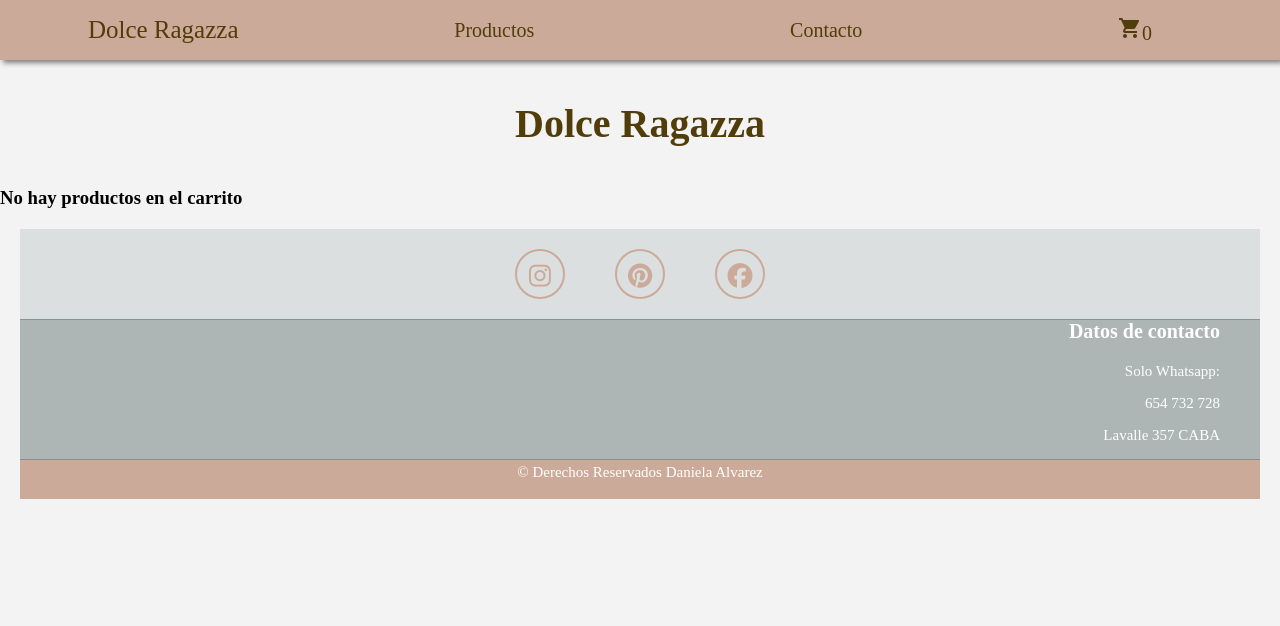
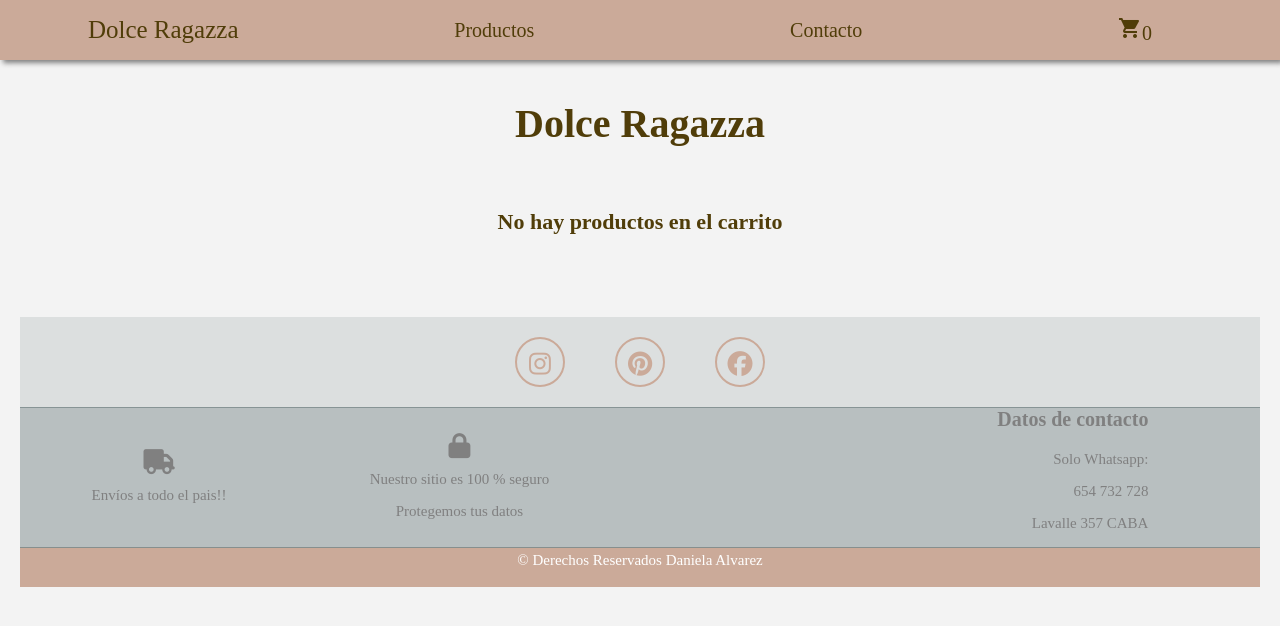
Before and after one commit to Dansol79/clase1_DanielaAlvarez, a React (Create React App) app: page /cart in a window 1280 px wide. Shown: the top 626 px of the page. Built offline with nearby package versions, Linux system fonts and the light colour scheme; a web font is replaced by a local one.

Commit message:
actualizo readme

```diff
--- a/src/components/Cart.js
+++ b/src/components/Cart.js
@@ -1,5 +1,6 @@
 import { useContext } from "react";
 import Login from "./form/Login";
+import {Link} from 'react-router-dom'
 import { contexto } from "../context/cartContext";
 import { useState } from "react";
 
@@ -21,7 +22,7 @@ const Cart = () => {
     return (
       <div className="cart">
         <h2 className="titulo_principal">Dolce Ragazza</h2>
-        <h3 className="pL">No hay productos en el carrito</h3>
+        <h3 className="paragraph_contacto">No hay productos en el carrito</h3>
       </div>
     )
   }
@@ -57,6 +58,7 @@ const Cart = () => {
           </table>
           <div className="div_btn">
             <button className="boton_vaciar" onClick={vaciarCarrito}> Vaciar Carrito </button>
+            <Link className="boton_vaciar" exact to={"/"}> <p className="paragraph_boton">Seguir Comprando</p></Link>
             <button className="boton_vaciar" onClick={() => setShowLogin(true)} > Comprar </button>
             <div>
               <h3 className="paragraph_tabla">Total: {cart.reduce((acc, item) => acc + item.articulo.price * item.cantidad, 0)}</h3>
--- a/src/components/form/login.css
+++ b/src/components/form/login.css
@@ -8,7 +8,6 @@
     flex-direction: column;
     align-items: center;
     justify-content: center;
-    margin-top: 10em;
     margin-bottom: 2em;
     border: solid 1px  #cbaa99c2;
     box-shadow: gray 2px 2px 3px;
--- a/src/footer/Footer.js
+++ b/src/footer/Footer.js
@@ -18,15 +18,29 @@ const Footer = ()=>{
                <a href="https://es-la.facebook.com/login/device-based/regular/login/" target="_blak" > <i class="fab fa-facebook  icons"></i> </a>
                 </div>
             </div>
-            <div className="contenedor_info">
+            <div className="footer_info">
+                <div >
+                <i className="fas fa-truck  icons_info"></i>
+                <p className="footer_paragraph">Envíos a todo el pais!!</p>
+                </div>
+                {/* <div >
+                <span className="material-icons icons_info">back_hand</span>
+                </div> */}
+                <div >
+                <i class="fas fa-lock  icons_info"></i>
+                <p className="footer_paragraph">Nuestro sitio es 100 % seguro</p>
+                <p className="footer_paragraph">Protegemos tus datos</p>
+                </div>
+                <div className="contenedor_info">
                 <h3 className="footer_titulo">Datos de contacto</h3>
                 <p className="footer_paragraph">Solo Whatsapp:</p>
                 <p className="footer_paragraph">654 732 728</p>
                 <p className="footer_paragraph"> Lavalle 357 CABA</p>
+                </div>
              </div>
+
              <div className="footer_legales">
-                 <p className="footer_paragraph"> &copy; Derechos Reservados Daniela Alvarez</p>
-
+                 <p className="footer_paragraphh"> &copy; Derechos Reservados Daniela Alvarez</p>
              </div>
 
         </div>
--- a/src/footer/styloFooter.css
+++ b/src/footer/styloFooter.css
@@ -3,8 +3,7 @@
 .contenedor_footer{
     width: 100%;
     height: auto;
-    margin: 0 ;
-    color: #fff;
+    margin-top: 2em;
     padding: 20px;
     text-align: center;
     font-size: 20px;
@@ -39,25 +38,44 @@
     color:#cbaa99;
 }
 
-.contenedor_info{
+.icons_info{
+    width: 50px;
+    height: 50px;
+    background-color: transparent;
+    line-height: 50px;
+    font-size: 25px;
+    color: gray;
+}
+.footer_info{
     width: 100%;
+    height: auto;
+    display: flex;
+    flex-direction: row;
+    justify-content: space-around;
+    align-items: center;
+    background-color: rgba(127, 140, 141, 0.5);
+}
+
+ .contenedor_info{
+    width: 40%;
     height: auto;
     display: flex;
     flex-direction: column;
     align-items: flex-end;
     padding-right: 2em;
-    background: rgba(127, 140, 141, 0.6);
 }
-.footer_titulo{
+ .footer_titulo{
     font-size: 20px;
     font-family:  'Peddana';
     margin-bottom: 1em;
+    color: gray;
 }
 
 .footer_paragraph{
     font-size: 15px;
     font-family:  'Peddana';
     margin-bottom: 1em;
+    color: gray;
 }
 
 .footer_legales{
@@ -70,3 +88,10 @@
     border-top: 1px solid rgba(127, 140, 141, 0.9);
     background-color: #cbaa99;
 }
+
+.footer_paragraphh{
+    font-size: 15px;
+    font-family:  'Peddana';
+    margin-bottom: 1em;
+    color: #fff;
+}
--- a/src/slider/styloSlider.css
+++ b/src/slider/styloSlider.css
@@ -1,7 +1,7 @@
 
 .contenedor_main{
     max-width: 100%;
-    margin: 40px 0 80px 0;
+    margin: 40px 0 0 0;
     overflow: hidden;
  }
 
--- a/src/style.css
+++ b/src/style.css
@@ -160,9 +160,9 @@ body {
 .boton_vaciar {
     width: 20%;
     border: none;
-    padding: .2em;
     border-radius: 5px;
     font-size: 12px;
+    color: #503d09;
     background-color: #cbaa9944;
 }
 
@@ -181,6 +181,15 @@ body {
     justify-content: space-around;
     margin-left: auto;
     margin-right: auto;
+    margin-bottom: 2em;
+}
+
+.paragraph_boton{
+    color: #503d09;
+    font-size: 14px;
+    margin-top: 1em;
+    padding: 0 2em;
+    text-align: center;
 }
 
 /* Estilos para contacto */
```
Also changed, not shown: 1 other file (tests, documents, lock files or other folders).
